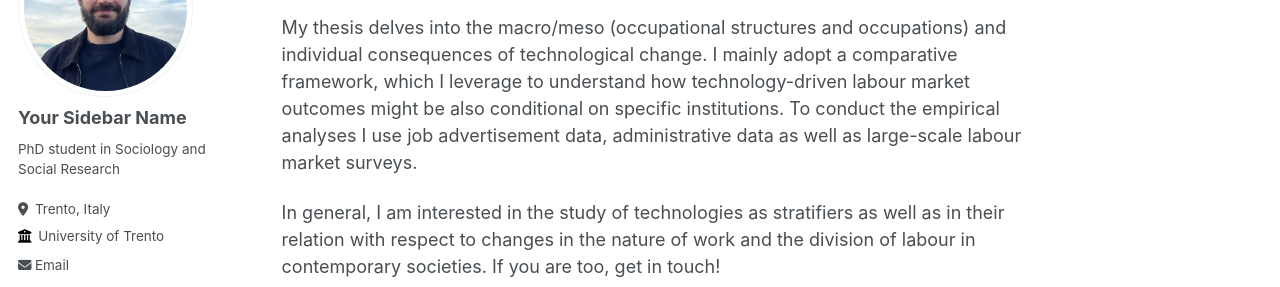
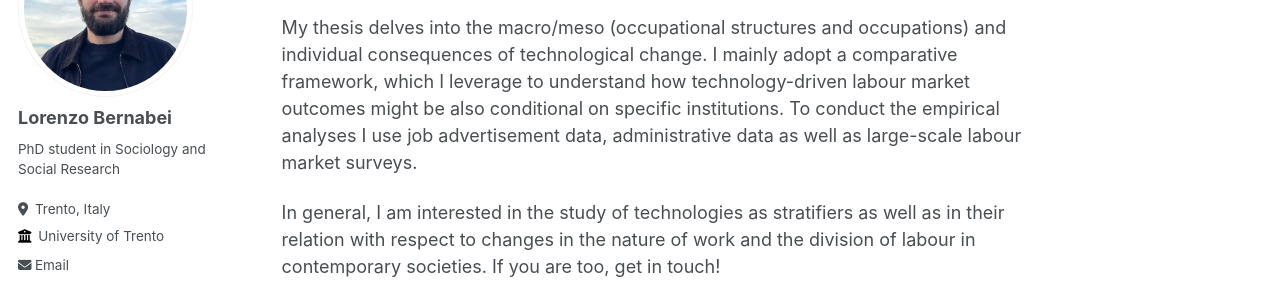
Before and after one commit to lorenzo-bernabei/lorenzo-bernabei.github.io, a Jekyll site: the page built from _pages/about.md, in a window 1280 px wide. Shown: the part 185-472 px from the top of the page. Built offline with Jekyll 4.4.1, drawn with Linux system fonts in a browser that asks for light colours; some web fonts are replaced.

Commit message:
Update _config.yml

```diff
--- a/_config.yml
+++ b/_config.yml
@@ -22,7 +22,7 @@ repository               : "lorenzo-bernabei/lorenzo-bernabei.github.io"
 author:
   # Biographic information
   avatar           : "psonal.png"
-  name             : "Your Sidebar Name"
+  name             : "Lorenzo Bernabei"
   pronouns         : # example: "she/her"
   bio              : "PhD student in Sociology and Social Research"
   location         : "Trento, Italy"
```
